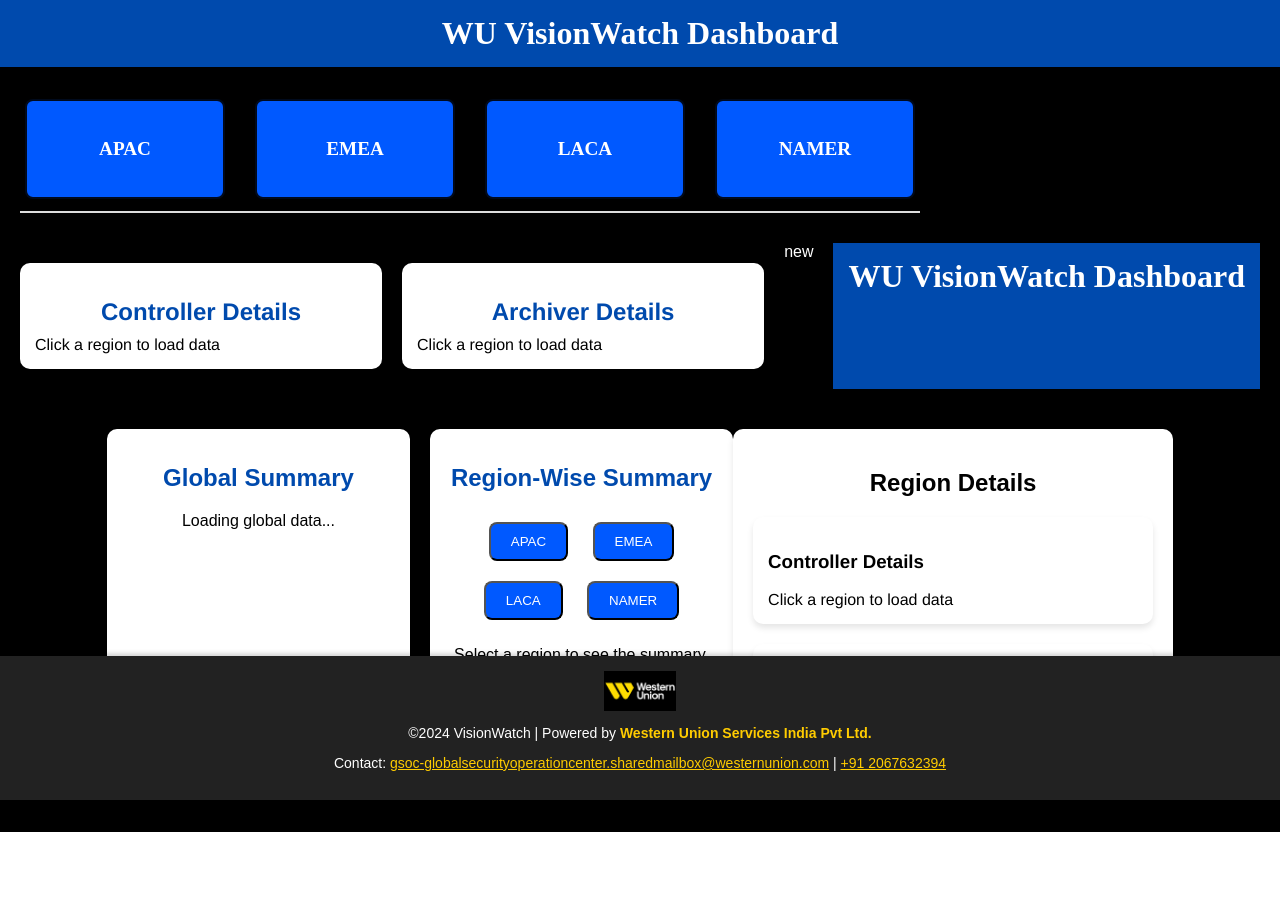
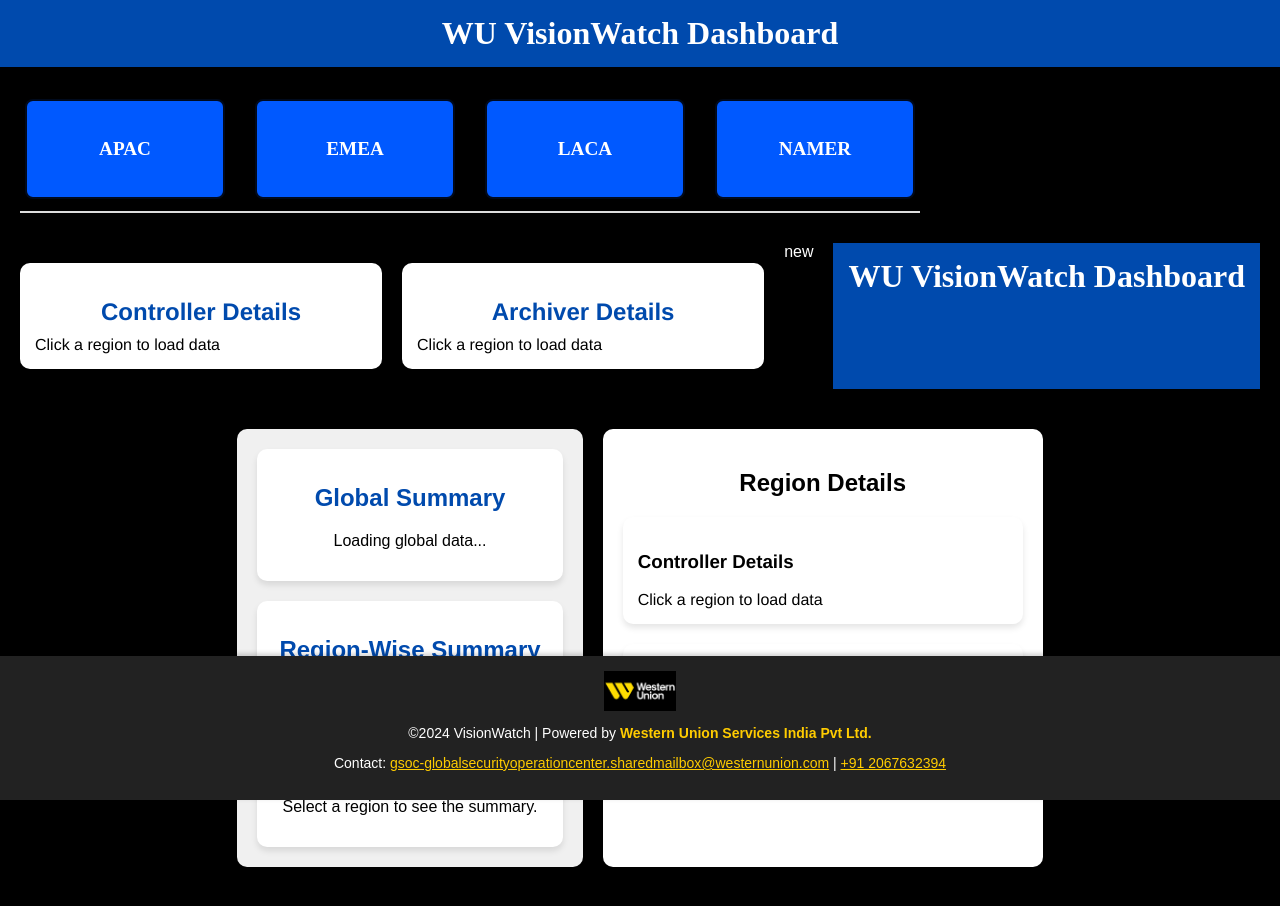
Before and after one commit to diwates2232/Office-Working-Project, a plain HTML site: page NewFrontend/index.html in a window 1280 px wide. Before the commit the page ends 832 px from the top, so only its background shows below. Drawn offline with Linux system fonts and the light colour scheme.

Commit message:
Update style.css

```diff
--- a/NewFrontend/style.css
+++ b/NewFrontend/style.css
@@ -254,3 +254,55 @@
     color: #ffcc00;
     text-decoration: underline;
 }
+
+
+
+
+main {
+    display: flex;
+    justify-content: space-between;
+    flex-wrap: wrap;
+    padding: 20px;
+}
+
+/* Global Summary and Region Summary */
+.summary {
+    display: flex;
+    flex-direction: column;
+    gap: 20px;
+    flex: 1;
+    background-color: #f0f0f0;
+    border-radius: 10px;
+    padding: 20px;
+    margin-right: 20px;
+    box-shadow: 0px 4px 6px rgba(0, 0, 0, 0.1);
+}
+
+.global-summary, .region-summary {
+    padding: 15px;
+    background-color: white;
+    border-radius: 10px;
+    box-shadow: 0px 4px 6px rgba(0, 0, 0, 0.1);
+}
+
+.summary-button {
+    padding: 10px 15px;
+    margin: 5px;
+    background-color: #007bff;
+    color: white;
+    cursor: pointer;
+    border-radius: 5px;
+}
+
+.summary-button:hover {
+    background-color: #ffcc00;
+}
+
+/* Sidebar */
+.sidebar {
+    flex: 2;
+    background-color: white;
+    border-radius: 10px;
+    padding: 20px;
+    box-shadow: 0px 4px 6px rgba(0, 0, 0, 0.1);
+}
```
